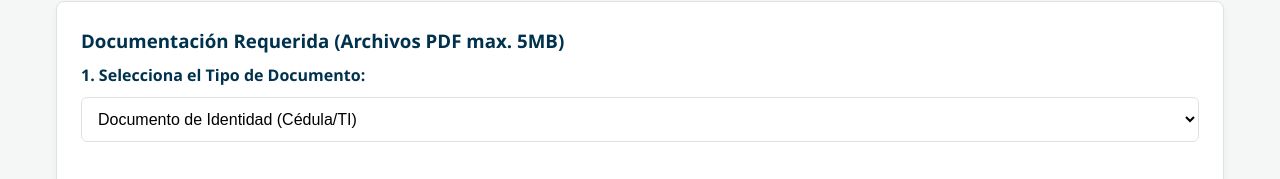
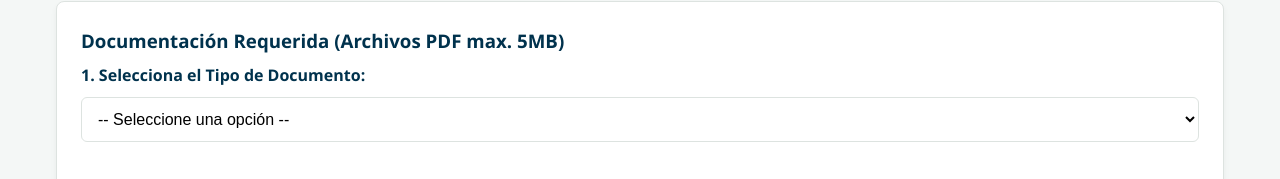
Before and after one commit to psicopaolazabala-pixel/Plataforma-sostenimiento, a website with bundled scripts: page src/views/dashboard-aprendiz.html in a window 1280 px wide. Shown: the part 377-556 px from the top of the page. Built offline with nearby package versions, Linux system fonts and the light colour scheme; no server answers.

Commit message:
Update dashboard-aprendiz.html

```diff
--- a/src/views/dashboard-aprendiz.html
+++ b/src/views/dashboard-aprendiz.html
@@ -1,3 +1,4 @@
+
 <!DOCTYPE html>
 <html lang="es">
 <head>
@@ -31,10 +32,23 @@
 
                 <div style="margin-bottom: 1.5rem;">
                     <label for="tipo-doc" style="display: block; font-weight: bold; margin-bottom: 0.5rem; color: var(--dark-blue);">1. Selecciona el Tipo de Documento:</label>
-                    <select id="tipo-doc" style="width: 100%; padding: 0.75rem; border-radius: 6px; border: 1px solid var(--border-color); background-color: #fff; font-size: 1rem;">
-                        <option value="Documento de Identidad">Documento de Identidad (Cédula/TI)</option>
-                        <option value="Certificado Ficha Matricula">Certificado de Matrícula (Ficha)</option>
-                        <option value="Certificado Sisben">Certificado Sisbén o Vulnerabilidad</option>
+                    <select id="tipo-doc" style="width: 100%; padding: 0.75rem; border-radius: 6px; border: 1px solid var(--border-color); background-color: #fff; font-size: 1rem;" required>
+                        <option value="" disabled selected>-- Seleccione una opción --</option>
+                        <option value="Documento de Identidad (Cédula/TI/CE)">Documento de Identidad (Cédula/TI/CE)</option>
+                        <option value="Certificado bancario (No mayor a un mes)">Certificado bancario (No mayor a un mes)</option>
+                        <option value="Recibo público">Recibo público</option>
+                        <option value="Formato de registro socioeconómico">Formato de registro socioeconómico</option>
+                        <option value="Certificado Sisbén (Grupo A o B)">Certificado Sisbén (Grupo A o B)</option>
+                        <option value="Registro Único de Víctimas - RUV">Registro Único de Víctimas - RUV</option>
+                        <option value="Certificado de Discapacidad">Certificado de Discapacidad</option>
+                        <option value="Certificación de Comunidad Étnica (NARP/ROM/Indígena)">Certificación de Comunidad Étnica (NARP/ROM/Indígena)</option>
+                        <option value="Certificación de Desplazamiento por Fenómeno Natural">Certificación de Desplazamiento por Fenómeno Natural</option>
+                        <option value="Certificado Médico de Embarazo / Lactancia">Certificado Médico de Embarazo / Lactancia</option>
+                        <option value="Acreditación de Condición Campesina o Área Rural">Acreditación de Condición Campesina o Área Rural</option>
+                        <option value="Registro Civil de Nacimiento del hijo(a)">Registro Civil de Nacimiento del hijo(a)</option>
+                        <option value="Certificado de víctima de violencia basada en género o contra la mujer">Certificado de víctima de violencia basada en género o contra la mujer</option>
+                        <option value="Certificado de afiliación EPS">Certificado de afiliación EPS</option>
+                        <option value="Certificado de Estudio">Certificado de Estudio</option>
                     </select>
                 </div>
 
```
